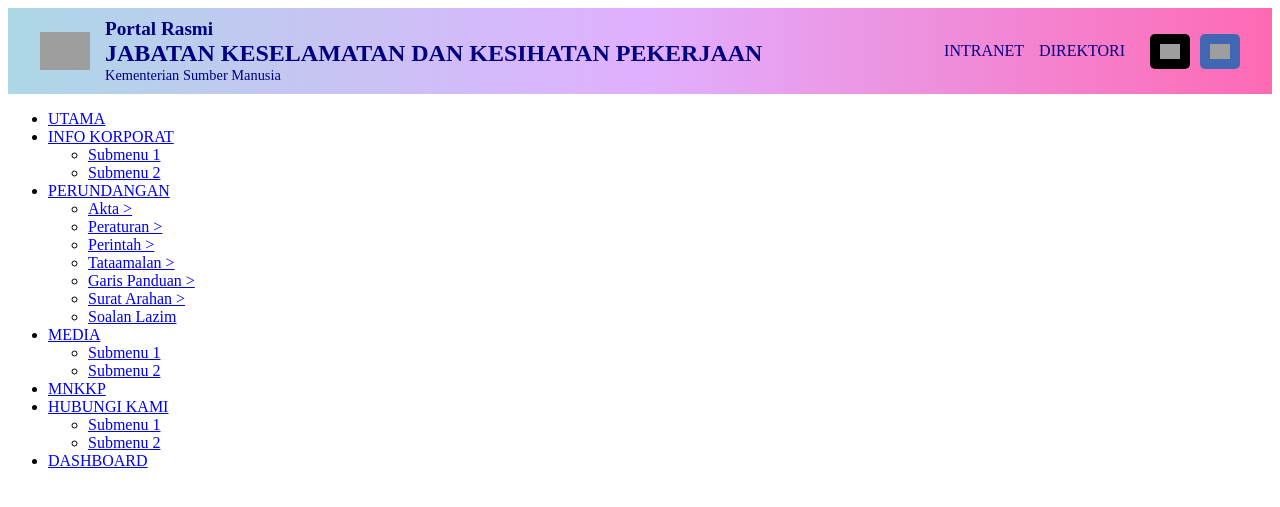
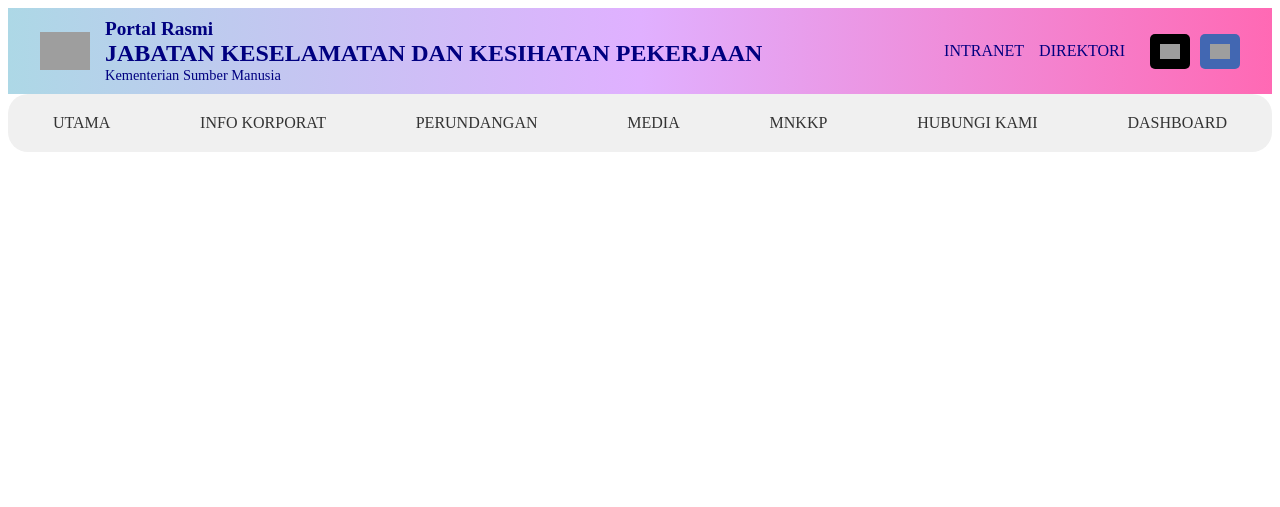
Before and after one commit to tyblod/interfacetest, a PHP site: page / in a window 1280 px wide. Shown: the top 507 px of the page. Run offline with PHP 8.4, Linux system fonts and the light colour scheme; grey boxes are pictures that could not be loaded.

Commit message:
Add files via upload

```diff
--- a/style.css
+++ b/style.css
@@ -1,3 +1,66 @@
+nav {
+    background-color: #f0f0f0;
+    border-radius: 20px;
+    width: 100%;
+    margin: 0 auto;
+}
+
+nav ul {
+    list-style: none;
+    padding: 0;
+    margin: 0;
+    display: flex; /* Use flexbox for horizontal menu items */
+    justify-content: space-around; /* Distribute items evenly */
+}
+
+nav ul li {
+    position: relative; /* Required for absolute positioning of submenu */
+    padding: 10px;
+}
+
+nav ul li a {
+    display: block;
+    padding: 10px 20px;
+    text-decoration: none;
+    color: #333;
+}
+
+nav ul li a:hover {
+    background-color: #ddd;
+}
+
+/* Style for the dropdown menus */
+nav ul li ul {
+    display: none; /* Hidden by default */
+    position: absolute;
+    top: 100%;
+    left: 0;
+    background-color: #f9f9f9;
+    box-shadow: 0px 8px 16px 0px rgba(0,0,0,0.2);
+    z-index: 1;
+    min-width: 200px;
+}
+
+nav ul li:hover > ul {
+    display: block; /* Show submenu on hover */
+}
+
+nav ul li ul li {
+    padding: 0;
+    border: 1px solid #ddd;
+}
+
+nav ul li ul li a {
+    padding: 12px 16px;
+    text-decoration: none;
+    display: block;
+    color: #333;
+    white-space: nowrap; /* Prevent text wrapping */
+}
+
+nav ul li ul li a:hover {
+    background-color: #ddd;
+}
 /* Basic Header Styling */
 header {
     background: linear-gradient(to right, #ADD8E6, #E0B0FF, #FF69B4); /* Gradient Background */
```
